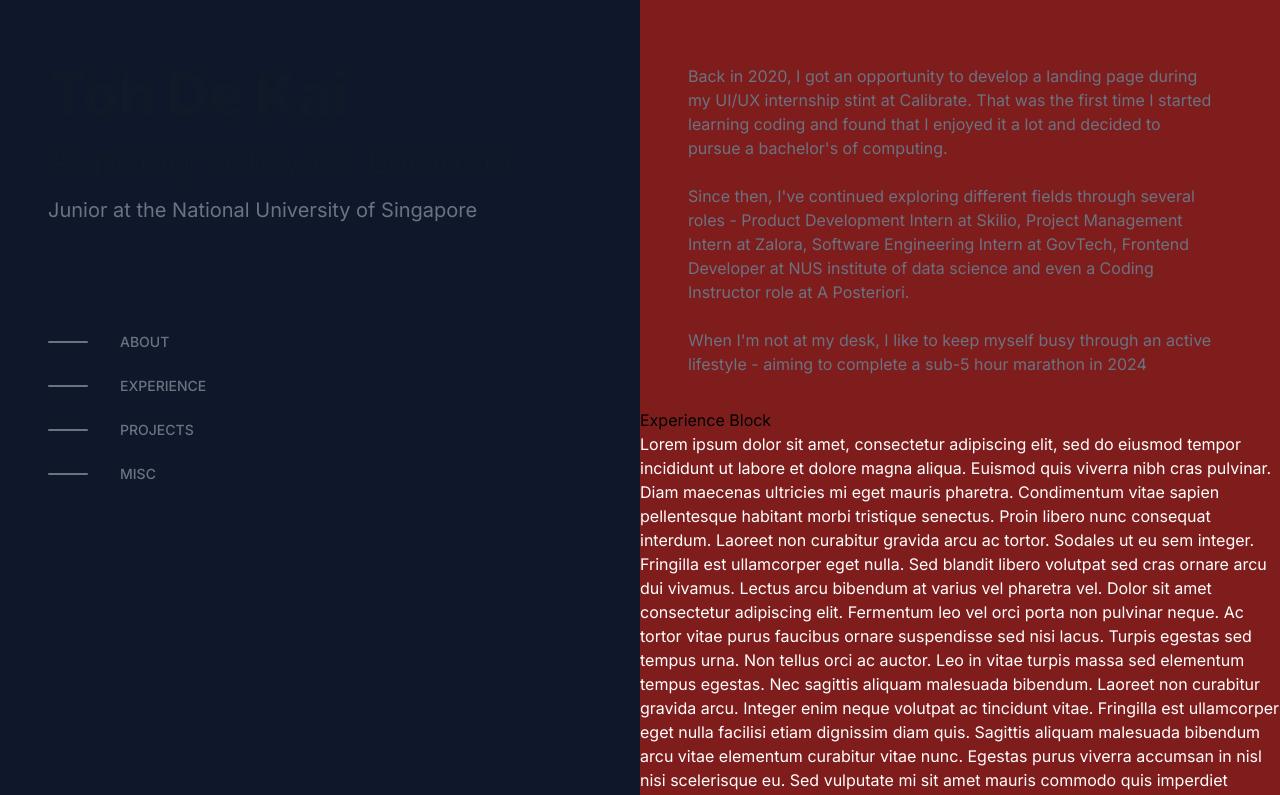
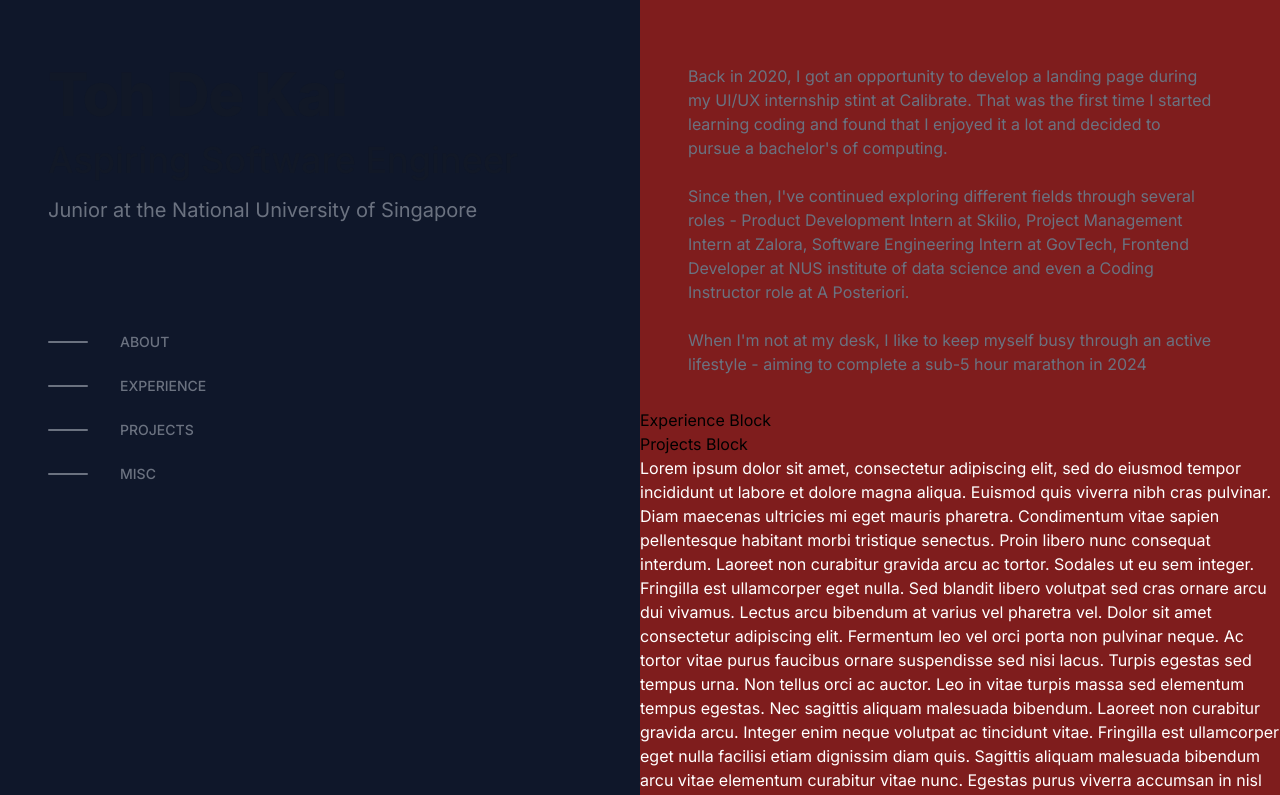
Before and after one commit to TohDeKai/portfolio, a Next.js app in the folder app/: page / in a window 1280 px wide. Shown: the top 795 px of the page. Built offline with nearby package versions, Linux system fonts and the light colour scheme.

Commit message:
FEAT: add skeleton projects section

```diff
--- /dev/null
+++ b/app/src/app/components/projects.tsx
@@ -0,0 +1,7 @@
+export default function Projects() {
+  return (
+    <section>
+      <h1>Projects Block</h1>
+    </section>
+  );
+}
--- a/app/src/app/page.tsx
+++ b/app/src/app/page.tsx
@@ -2,6 +2,7 @@ import Self from "./components/self";
 import Nav from "./components/nav";
 import About from "./components/about";
 import Experience from "./components/experience";
+import Projects from "./components/projects";
 
 const menuItems = [
   { title: "About", link: "#" },
@@ -20,6 +21,7 @@ export default function Home() {
       <div className="relative h-full w-1/2 top-0 left-1/2  bg-red-900">
         <About />
         <Experience />
+        <Projects />
         <h1 className="text-white">
           Lorem ipsum dolor sit amet, consectetur adipiscing elit, sed do
           eiusmod tempor incididunt ut labore et dolore magna aliqua. Euismod
```
